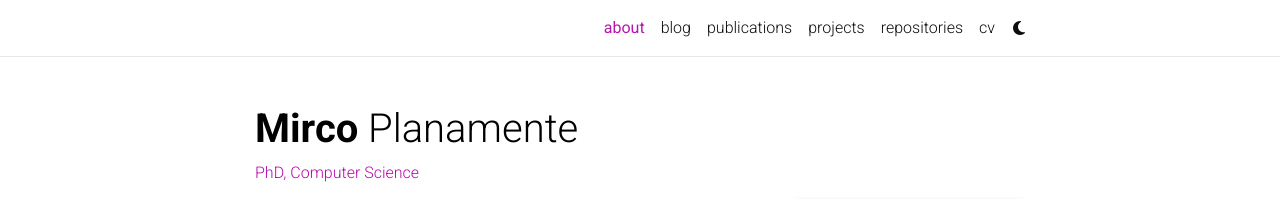
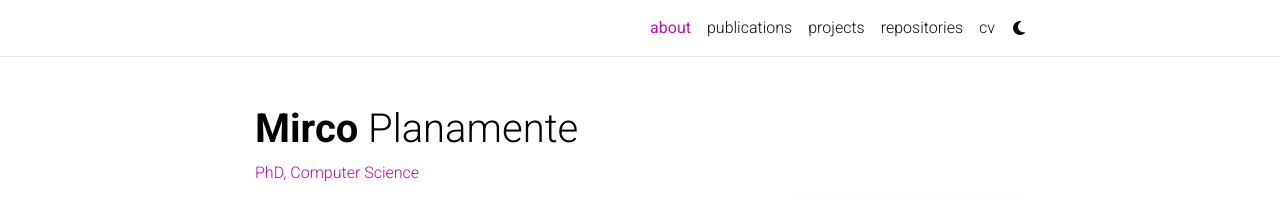
Before and after one commit to plana93/plana93.github.io, a Jekyll site: the page built from _pages/about.md, in a window 1280 px wide. Shown: the top 199 px of the page. Built offline with Jekyll 4.4.1, drawn with Linux system fonts in a browser that asks for light colours; full-size pictures stand in for the smaller copies a plugin makes; some web fonts are replaced; comment, search, counter and statistics services are not loaded; a style sheet for code colours, icons or effects is not loaded.

Commit message:
remove blog

```diff
--- a/_config.yml
+++ b/_config.yml
@@ -121,7 +121,7 @@
 # -----------------------------------------------------------------------------
 
 blog_name: al-folio # blog_name will be displayed in your blog page
-blog_nav_title: blog # your blog must have a title for it to be displayed in the nav bar
+blog_nav_title:  # your blog must have a title for it to be displayed in the nav bar
 blog_description: a simple whitespace theme for academics
 permalink: /blog/:year/:title/
 
```
Also changed, not shown: _pages/about.md (+0 -1 lines).
